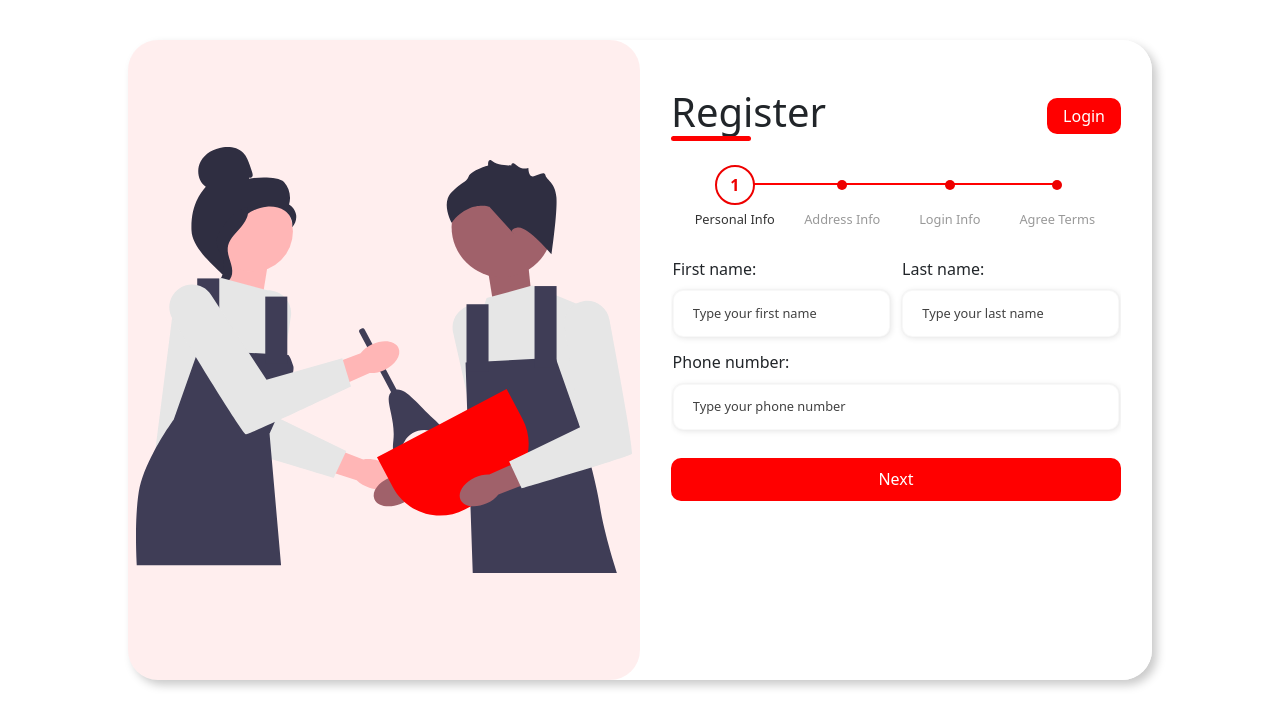
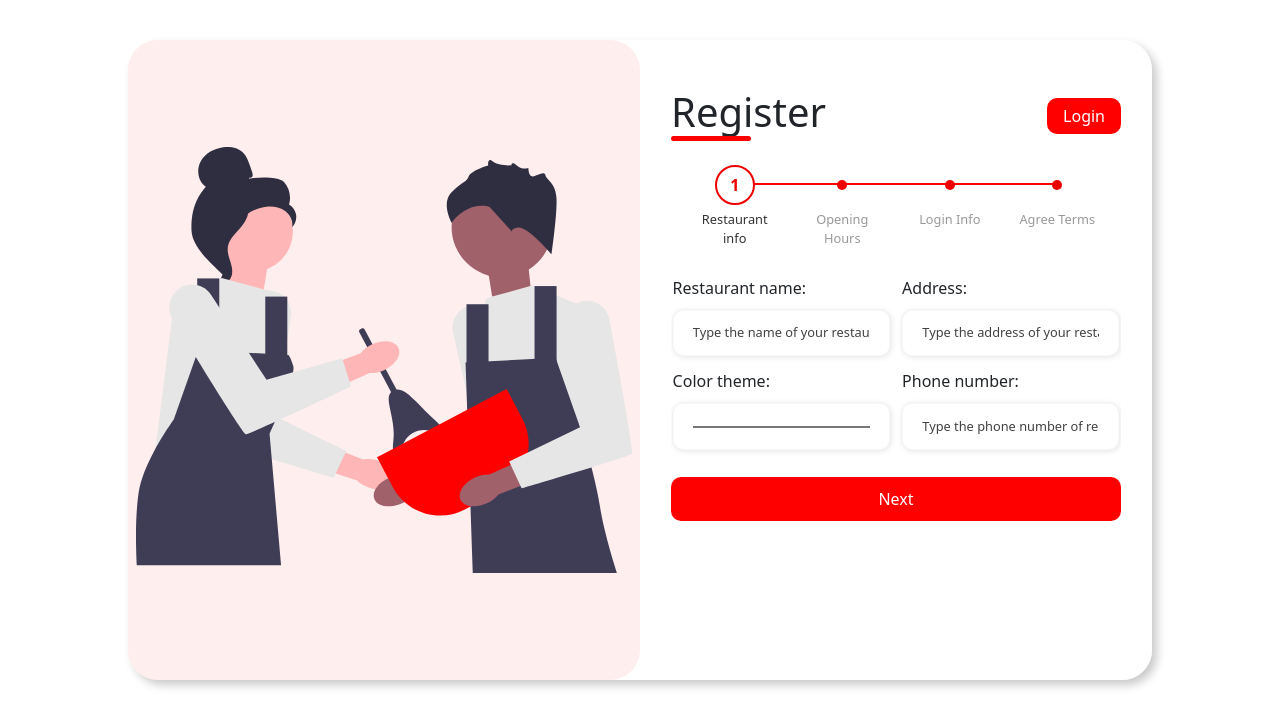
Before and after one commit to valentejorge/appeteats, a Flask app: page /customer/register in a window 1280 px wide. Shown: the part 56-776 px from the top of the page. Run offline with Flask 3, Linux system fonts and the light colour scheme.

Commit message:
update: helper logic and separation of concerns

```diff
--- a/appetieats/routes/admin/admin.py
+++ b/appetieats/routes/admin/admin.py
@@ -1,6 +1,6 @@
 from flask import Blueprint, render_template
 
-from appetieats.ext.helpers import login_required
+from appetieats.ext.helper.register_tools import login_required
 
 admin_bp = Blueprint('admin', __name__)
 
--- a/appetieats/routes/auth.py
+++ b/appetieats/routes/auth.py
@@ -1,7 +1,8 @@
 from flask import Blueprint, render_template, request, redirect, session
-from appetieats.ext.helpers import (verify_user_register_data, register_user,
-                                    check_credentials, log_user)
-from appetieats.ext.register_tools import take_user_data, take_opening_hours
+from appetieats.ext.helper.register_tools import register_user, log_user
+from appetieats.ext.helper.get_inputs import get_user_data, get_opening_hours
+from appetieats.ext.helper.validate_inputs import (validate_user_register_data,
+                                                   validate_credentials)
 
 auth_bp = Blueprint('auth', __name__)
 
@@ -11,11 +12,12 @@ def register():
     """Register a new restaurant"""
     if request.method == "POST":
 
-        user_data = take_user_data()
-        week_opening_time = take_opening_hours(user_data["is_open_everyday"])
+        user_data = get_user_data()
+        week_opening_time = get_opening_hours(user_data["is_open_everyday"])
 
-        verify_user_register_data(user_data["username"], user_data["password"],
-                                  user_data["confirm"])
+        validate_user_register_data(user_data["username"],
+                                    user_data["password"],
+                                    user_data["confirm"])
 
         register_user(user_data, week_opening_time)
 
@@ -37,7 +39,7 @@ def login():
                 request.form.get("username", type=str),
                 request.form.get("password", type=str)
         )
-        check_credentials(username, password)
+        validate_credentials(username, password)
         log_user(username)
         print(session.get("user_id"))
         return redirect("/admin/dashboard")
--- a/appetieats/templates/auth/customer-register.html
+++ b/appetieats/templates/auth/customer-register.html
@@ -4,7 +4,7 @@
 
 {% block head %}
 <link href="/static/css/progress.css" rel="stylesheet">
-<style>
+    <style>
 .input-b {width: 49%;}
 .w-49 {width: 49%;}
 
@@ -18,7 +18,7 @@
 
 {% block form %}
 <div class="form">
-    <form method="post" action="/customer/register" >
+    <form method="post" action="/register" >
         <div class="form-header">
 
             <div class="title">
@@ -33,11 +33,11 @@
                 <ul class="step-wizard-list">
                     <li class="step-wizard-item current-item">
                         <span class="progress-count">1</span>
-                        <span class="progress-label">Personal Info</span>
+                        <span class="progress-label">Restaurant info</span>
                     </li>
                     <li class="step-wizard-item">
                         <span class="progress-count">2</span>
-                        <span class="progress-label">Address Info</span>
+                        <span class="progress-label">Opening Hours</span>
                     </li>
                     <li class="step-wizard-item">
                         <span class="progress-count">3</span>
@@ -53,42 +53,113 @@
             <div id="firstStep">
                 <div class="input-g">
                     <div class="input-b">
-                        <label for="first-name" class="">First name: </label>
-                        <input id="first-name" name="first-name" class="std-input required" type="text" placeholder="Type your first name" required>
+                        <label for="name" class="">Restaurant name: </label>
+                        <input id="name" name="name" class="std-input required" type="text" placeholder="Type the name of your restaurant" required>
                     </div>
 
                     <div class="input-b">
-                        <label for="last-name" class="">Last name: </label>
-                        <input id="last-name" name="last-name" class="required" type="text" placeholder="Type your last name" required>
+                        <label for="address" class="">Address: </label>
+                        <input id="address" name="address" class="required" type="text" placeholder="Type the address of your restaurant" required>
                     </div>
 
-                    <div class="input-b w-100">
+                    <div class="input-b">
+                        <label for="color" class="">Color theme: </label>
+                        <input id="color" name="color" class="required" type="color" required>
+                    </div>
+
+                    <div class="input-b">
                         <label for="number" class="">Phone number: </label>
-                        <input id="number" name="phone" class="required" type="text" placeholder="Type your phone number" required>
+                        <input id="number" name="phone" class="required" type="text" placeholder="Type the phone number of restaurant" required>
                     </div>
 
                 </div>
                 <button type="button" class="button button-sm" onclick="goPage(2)">Next</button>
             </div>
             <div id="secondStep" style="display: none;">
-                <div class="input-g">
-                    <div class="input-b w-100">
-                        <label for="address" class="">Full Address: </label>
-                        <input id="address" name="address" class="required" type="text" placeholder="Type your address (123 Main St, Apt 4B)" required>
+                <div class="input-t-g">
+                    <div class="time-row mb-2">
+                        <div class="form-check form-switch">
+                            <input class="form-check-input mr-1vw" type="checkbox" id="everyday" name="everyday" checked>
+                            <label class="form-check-label mt-1 mb-2" for="everyday">Same everyday</label>
+                        </div>
+                        <div class="input-t d-flex" id="everyday-input">
+                            <input class="w-100 time" type="text" name="open_everyday" placeholder="Opening Time">
+                            <input class="w-100 time" type="text" name="close_everyday" placeholder="Closing Time">
+                        </div>
                     </div>
-
-                    <div class="input-b">
-                        <label for="city" class="">ZIP Code: </label>
-                        <input id="zip" name="zip" class="std-input required" type="text" placeholder="Type your zip code (12345)" required>
+                    <div id="weekdays">
+                    <div class="time-row d-flex align-items-center justify-content-between mb-2">
+                        <div class="form-check form-switch day-container">
+                            <input class="form-check-input mr-1vw" type="checkbox" id="monday" name="monday">
+                            <label class="form-check-label mt-1" for="monday">Mon</label>
+                        </div>
+                        <div class="input-t d-flex">
+                            <input class="w-100 time" type="text" name="open_monday" placeholder="Opening Time">
+                            <input class="w-100 time" type="text" name="close_monday" placeholder="Closing Time">
+                        </div>
                     </div>
-
-                    <div class="input-b">
-                        <label for="references" class="">Reference: </label>
-                        <input id="address" name="address" class="required" type="text" placeholder="Type a reference (Nearby landmark)" required>
+                    <div class="time-row d-flex align-items-center mb-2">
+                        <div class="form-check form-switch day-container">
+                            <input class="form-check-input mr-1vw" type="checkbox" id="tuesday" name="tuesday">
+                            <label class="form-check-label mt-1" for="tuesday">Tue</label>
+                        </div>
+                        <div class="input-t d-flex">
+                            <input class="w-100 time" type="text" name="open_tuesday" placeholder="Opening Time">
+                            <input class="w-100 time" type="text" name="close_tuesday" placeholder="Closing Time">
+                        </div>
                     </div>
-
+                    <div class="time-row d-flex align-items-center mb-2">
+                        <div class="form-check form-switch day-container">
+                            <input class="form-check-input mr-1vw" type="checkbox" id="wednesday" name="wednesday">
+                            <label class="form-check-label mt-1" for="wednesday">Wed</label>
+                        </div>
+                        <div class="input-t d-flex">
+                            <input class="w-100 time" type="text" name="open_wednesday" placeholder="Opening Time">
+                            <input class="w-100 time" type="text" name="close_wednesday" placeholder="Closing Time">
+                        </div>
+                    </div>
+                    <div class="time-row d-flex align-items-center mb-2">
+                        <div class="form-check form-switch day-container">
+                            <input class="form-check-input mr-1vw" type="checkbox" id="thursday" name="thursday">
+                            <label class="form-check-label mt-1" for="thursday">Thu</label>
+                        </div>
+                        <div class="input-t d-flex">
+                            <input class="w-100 time" type="text" name="open_thursday" placeholder="Opening Time">
+                            <input class="w-100 time" type="text" name="close_thursday" placeholder="Closing Time">
+                        </div>
+                    </div>
+                    <div class="time-row d-flex align-items-center mb-2">
+                        <div class="form-check form-switch day-container">
+                            <input class="form-check-input mr-1vw" type="checkbox" id="friday" name="friday">
+                            <label class="form-check-label mt-1" for="friday">Fri</label>
+                        </div>
+                        <div class="input-t d-flex">
+                            <input class="w-100 time" type="text" name="open_friday" placeholder="Opening Time">
+                            <input class="w-100 time" type="text" name="close_friday" placeholder="Closing Time">
+                        </div>
+                    </div>
+                    <div class="time-row d-flex align-items-center mb-2">
+                        <div class="form-check form-switch day-container">
+                            <input class="form-check-input mr-1vw" type="checkbox" id="saturday" name="saturday">
+                            <label class="form-check-label mt-1" for="saturday">Sat</label>
+                        </div>
+                        <div class="input-t d-flex">
+                            <input class="w-100 time" type="text" name="open_saturday" placeholder="Opening Time">
+                            <input class="w-100 time" type="text" name="close_saturday" placeholder="Closing Time">
+                        </div>
+                    </div>
+                    <div class="time-row d-flex align-items-center mb-2">
+                        <div class="form-check form-switch day-container">
+                            <input class="form-check-input mr-1vw" type="checkbox" id="sunday" name="sunday">
+                            <label class="form-check-label mt-1" for="sunday">Sun</label>
+                        </div>
+                        <div class="input-t d-flex">
+                            <input class="w-100 time" type="text" name="open_sunday" placeholder="Opening Time">
+                            <input class="w-100 time" type="text" name="close_sunday" placeholder="Closing Time">
+                        </div>
+                    </div>
+                    </div>
                 </div>
-
                 <button type="button" class="button button-sm w-49" onclick="goPage(1)">Back</button>
                 <button type="button" class="button button-sm w-49" onclick="goPage(3)">Next</button>
             </div>
@@ -170,4 +241,6 @@
             </div>
         </div>
     </form>
+<script src="/static/js/weekdays-hide.js"></script>
+<script src="/static/js/open-hour-format.js"></script>
 {% endblock %}
```
Also changed, not shown: appetieats/routes/admin/settings.py (+10 -6 lines).
